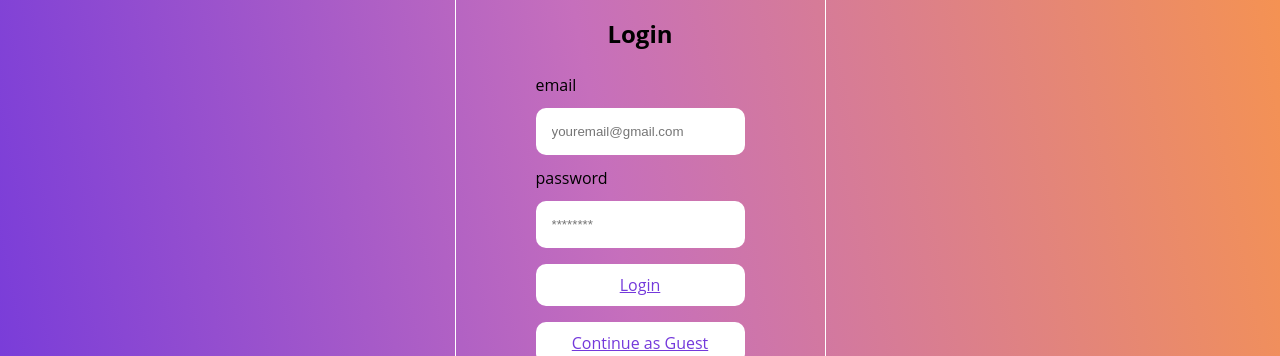
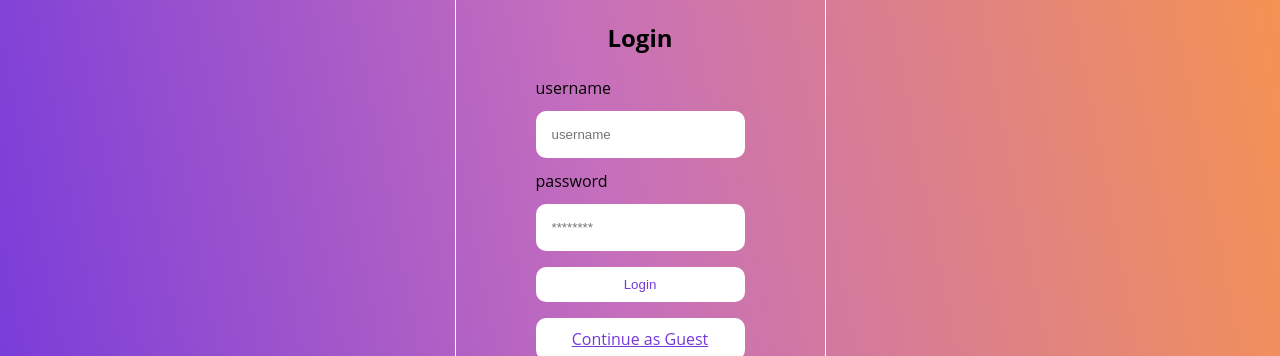
Before and after one commit to michaelschuff/FlashMath, a React (Create React App) app in the folder client/: page / in a window 1280 px wide. Shown: the part 246-602 px from the top of the page. Built offline with nearby package versions, Linux system fonts and the light colour scheme.

Commit message:
added flip

```diff
--- a/client/src/App.js
+++ b/client/src/App.js
@@ -11,7 +11,7 @@ function App () {
     <Router>
       <Routes>
         <Route path='/' id='LoginPage' element={<LoginPage />} />
-        <Route path='/cards' id='EditorPage' element={<EditorPage cardtitles={['Title Card', 'chain rule', 'integral', 'catssss', 'butt soup']} cardtexts={['These are my Flash Cards\n By FlashMath inc B)', 'd/dx f(g(x))=f\'(g(x))g\'(x)', 'int_a^b f(x) dx= F(a)-F(b)', '}:>', '~D']} />} />
+        <Route path='/cards' id='EditorPage' element={<EditorPage cardtitles={['Title Card', 'chain rule', 'integral', 'catssss', 'butt soup']} cardtexts={['These are my Flash Cards\n By FlashMath inc B)', 'd/dx f(g(x))=f\'(g(x))g\'(x)', 'int_a^b f(x) dx= F(a)-F(b)', '}:>', '~D']} backcardtexts={['back1', 'back2', 'back3', 'back4', 'back5', 'back6']}/>} />
       </Routes>
     </Router>
   )
--- a/client/src/routes/EditorPage/EditableCard.jsx
+++ b/client/src/routes/EditorPage/EditableCard.jsx
@@ -1,6 +1,7 @@
-import React, { useRef } from 'react'
+import React, { useState, useRef } from 'react'
 
 const EditableCard = ({ initialText, title, type }) => {
+
   const editableRef = useRef(null)
 
   const handleClick = () => {
--- a/client/src/routes/EditorPage/EditorPage.js
+++ b/client/src/routes/EditorPage/EditorPage.js
@@ -6,13 +6,12 @@ import { Menu } from '../SiteItems/Menu.jsx'
 import { Cards } from './Cards.jsx'
 import { CardNavigation } from './CardNavigation.jsx'
 
-
 // import { EditableText } from './EditCard.jsx'
 import './EditorPage.css'
 import '../SiteItems/Logo.css'
 import '../SiteItems/Menu.css'
 
-function EditorPage ({ cardtitles, cardtexts }) {
+function EditorPage ({ cardtitles, cardtexts, backcardtexts }) {
   const [lTitle, setLTitle] = useState('')
   const [mTitle, setMTitle] = useState('')
   const [rTitle, setRTitle] = useState('')
@@ -31,7 +30,11 @@ function EditorPage ({ cardtitles, cardtexts }) {
       setLText('')
       setLTitle('')
     }
-    setMText(cardtexts[index])
+    if (currentCardSide === 'front') {
+      setMText(cardtexts[index])
+    } else {
+      setMText(backcardtexts[index])
+    }
     setMTitle(cardtitles[index])
     if (index < cardtexts.length - 1) {
       setRText(cardtexts[index + 1])
@@ -60,19 +63,23 @@ function EditorPage ({ cardtitles, cardtexts }) {
     updateCardData()
   }
 
+  const [currentCardSide, setCurrentForm] = useState('front')
   const shuffleSet = () => {
-    setIndex(Math.floor(Math.random() * (cardtitles.length - 1)))
-    updateCardData()
+    // setIndex(Math.floor(Math.random() * (cardtitles.length - 1)))
+    // updateCardData()
+    if (currentCardSide === 'front') {
+      setCurrentForm('back')
+      setMText(backcardtexts[index])
+    } else {
+      setCurrentForm('front')
+      setMText(cardtexts[index])
+    }
   }
 
-  useEffect(() => {
-    setLText(cardtexts[index - 1] || '');
-    setLTitle(cardtitles[index - 1] || '');
-    setMText(cardtexts[index]);
-    setMTitle(cardtitles[index]);
-    setRText(cardtexts[index + 1] || '');
-    setRTitle(cardtitles[index + 1] || '');
-  }, [index, cardtitles, cardtexts]);
+
+  const toggleCard = (cardName) => {
+    setCurrentForm(cardName)
+  }
 
   return (
     <div class='editor-page'>
@@ -82,7 +89,7 @@ function EditorPage ({ cardtitles, cardtexts }) {
         <Menu />
       </div>
       <div class='cardview'>
-        <Cards leftText={lText} leftTitle={lTitle} midText={mText} midTitle={mTitle} rightText={rText} rightTitle={rTitle} />
+        {currentCardSide === 'front' ? <Cards leftText={lText} leftTitle={lTitle} midText={mText} midTitle={mTitle} rightText={rText} rightTitle={rTitle} onCardSwitch={toggleCard} /> : <Cards leftText={lText} leftTitle={lTitle} midText={mText} midTitle={mTitle} rightText={rText} rightTitle={rTitle} onCardSwitch={toggleCard} />}
         <CardNavigation handleShiftCardLeft={shiftCardLeft} handleShiftCardRight={shiftCardRight} handleShuffleSet={shuffleSet} />
       </div>
       <div class='bottom-bar'>
--- a/client/src/routes/LoginPage/LoginForm.jsx
+++ b/client/src/routes/LoginPage/LoginForm.jsx
@@ -2,26 +2,26 @@ import React, { useState } from 'react'
 import { Link } from 'react-router-dom'
 
 export const LoginForm = (props) => {
-  const { email } = useState('')
+  const { username } = useState('')
   const { pass } = useState('')
 
   const handleSubmit = (e) => {
     e.preventDefault()
-    console.log(email)
+    console.log(username)
   }
 
   return (
     <div className='auth-form-container'>
       <h2>Login</h2>
       <form className='login-form' onSubmit={handleSubmit}>
-        <label htmlFor='email'>email</label>
-        <input value={email} type='email' placeholder='youremail@gmail.com' id='email' name='email' />
+        <label htmlFor='username'>username</label>
+        <input value={username} type='text' placeholder='username' id='username' name='username' />
         <label htmlFor='password'>password</label>
         <input value={pass} type='password' placeholder='********' id='password' name='password' />
-        {/* <button className='login-button'>Login</button> */}
-        <Link to='/cards' className='login-button'>
+        <button className='login-button'>Login</button>
+        {/* <Link to='/cards' className='login-button'>
           Login
-        </Link>
+        </Link> */}
         <Link to='/cards' className='login-button'>
           Continue as Guest
         </Link>
--- a/client/src/routes/LoginPage/RegisterForm.jsx
+++ b/client/src/routes/LoginPage/RegisterForm.jsx
@@ -4,7 +4,7 @@ import { Link } from 'react-router-dom'
 export const RegisterForm = (props) => {
   const { email } = useState('')
   const { pass } = useState('')
-  const { name } = useState('')
+  const { username } = useState('')
 
   const handleSubmit = (e) => {
     e.preventDefault()
@@ -15,8 +15,8 @@ export const RegisterForm = (props) => {
     <div className='auth-form-container'>
       <h2>Register</h2>
       <form className='register-form' onSubmit={handleSubmit}>
-        <label htmlFor='name'>name</label>
-        <input value={name} type='name' placeholder='name' id='name' name='name' />
+        <label htmlFor='username'>username</label>
+        <input value={username} type='username' placeholder='username' id='username' name='username' />
         <label htmlFor='email'>email</label>
         <input value={email} type='email' placeholder='youremail@gmail.com' id='email' name='email' />
         <label htmlFor='password'>password</label>
```
